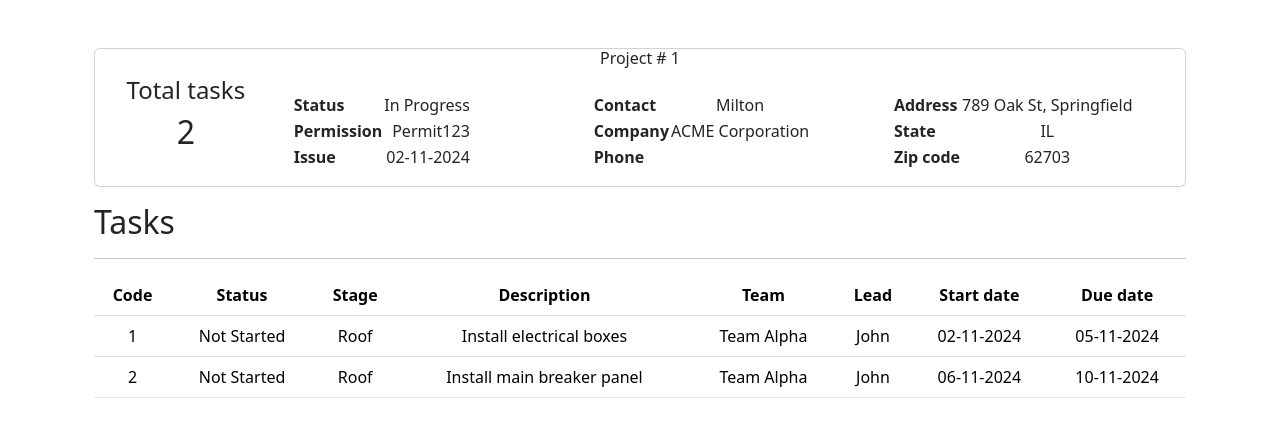
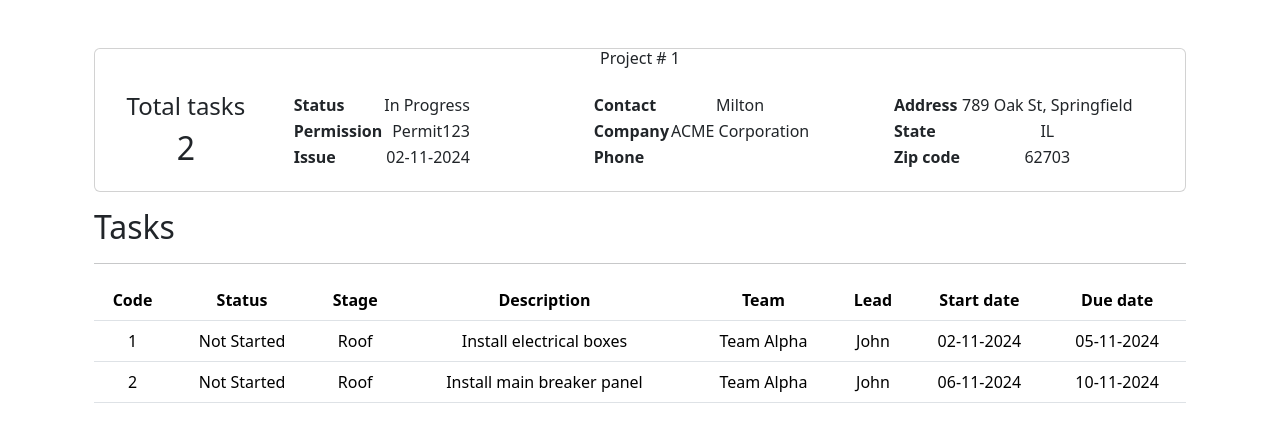
Before and after one commit to RLCM696/company, a Flask app: page /project?project=1 in a window 1280 px wide. Shown: the part 88-519 px from the top of the page. Run offline with Flask 3, Linux system fonts and the light colour scheme; a user stored in the database is signed in; some libraries are stand-ins or nearby versions.

Commit message:
Sun, Nov 3, 2024, 6:41 PM -05:00

```diff
--- a/templates/project.html
+++ b/templates/project.html
@@ -9,7 +9,7 @@
     <div class="card mb-3">
         <h6 class="card-title">Project # {{project["id"]}}</h6>
         <div class="row g-0">
-            <div class="col-md-2" style="vertical-align: middle">
+            <div class="col-md-2 p-3">
                 <h4>Total tasks</h4>
                 <h2>{{tasks | pending }}</h5>
             </div>
```
